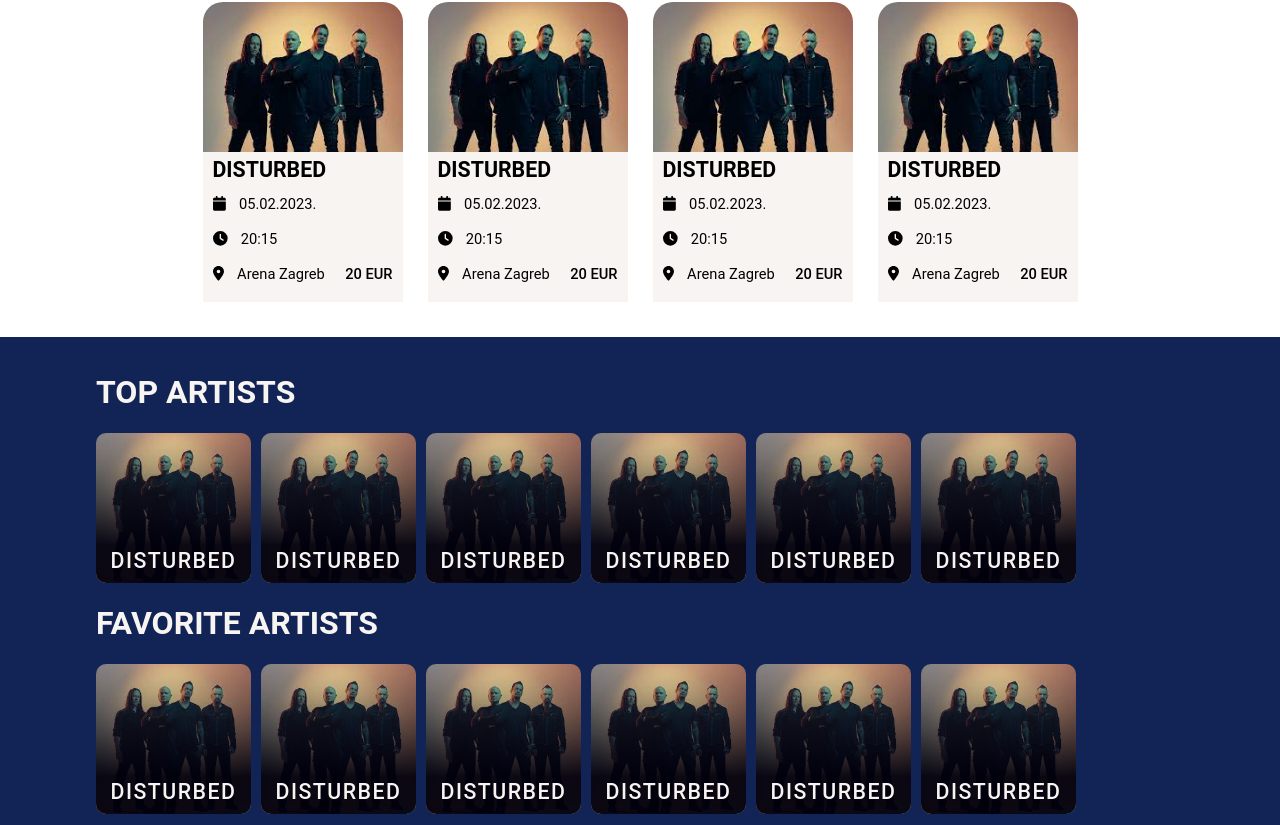
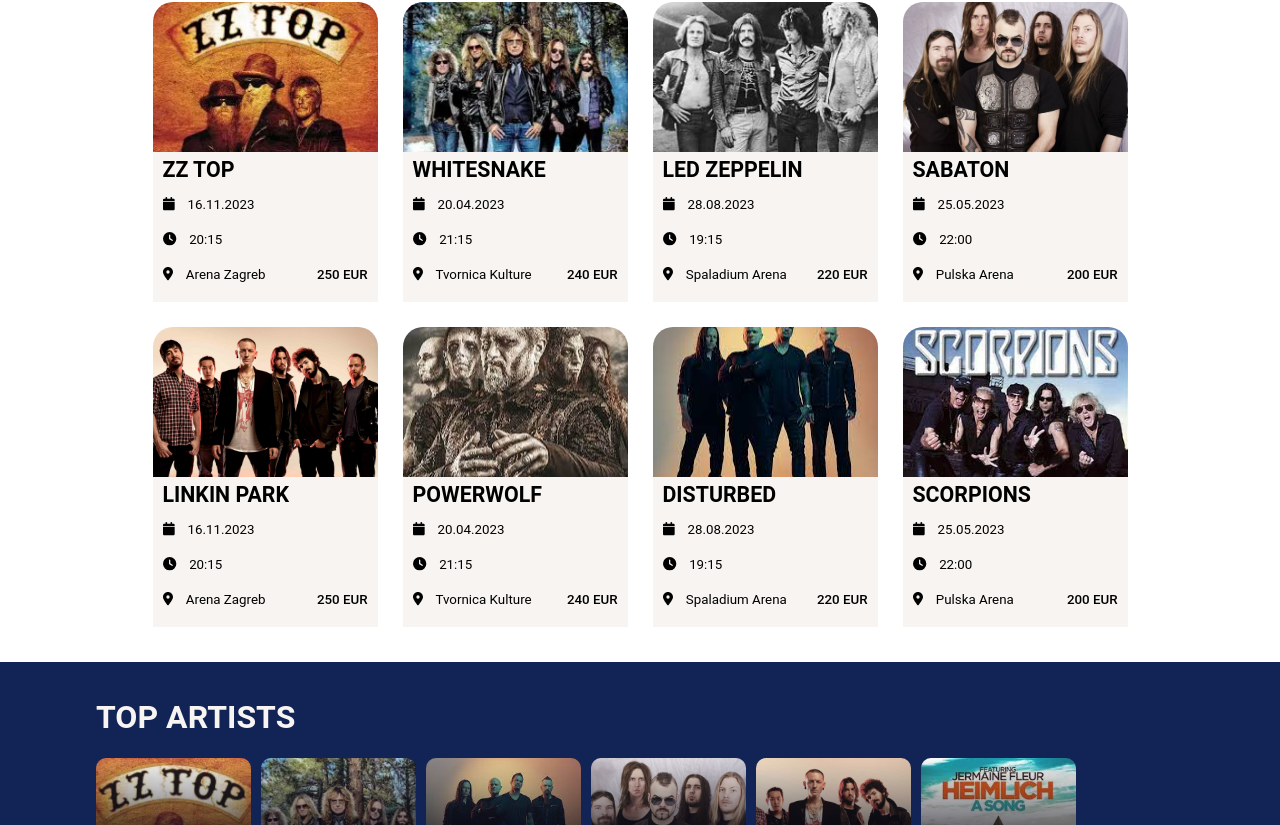
Before and after one commit to vorDa123/Zavrsni_Rad_dkuharic, a Vue app in the folder Koncertus/: page / in a window 1280 px wide. Shown: the part 655-1480 px from the top of the page. Built offline with nearby package versions, Linux system fonts and the light colour scheme.

Commit message:
Some fixes and making more reactive, trying carousel slide

```diff
--- a/Koncertus/package.json
+++ b/Koncertus/package.json
@@ -9,13 +9,17 @@
     "lint": "eslint . --ext .vue,.js,.jsx,.cjs,.mjs --fix --ignore-path .gitignore"
   },
   "dependencies": {
+    "@egjs/vue3-flicking": "^4.10.6",
     "@fortawesome/fontawesome-svg-core": "^6.2.1",
     "@fortawesome/free-brands-svg-icons": "^6.2.1",
     "@fortawesome/free-regular-svg-icons": "^6.2.1",
     "@fortawesome/free-solid-svg-icons": "^6.2.1",
     "@fortawesome/vue-fontawesome": "^3.0.3",
+    "dotenv": "^16.0.3",
     "vue": "^3.2.45",
-    "vue-router": "^4.1.6"
+    "vue-carousel": "^0.18.0",
+    "vue-router": "^4.1.6",
+    "vue3-carousel": "^0.2.16"
   },
   "devDependencies": {
     "@rushstack/eslint-patch": "^1.1.4",
--- a/Koncertus/src/assets/styles.css
+++ b/Koncertus/src/assets/styles.css
@@ -9,6 +9,11 @@
 p {
   margin: 0;
 }
+
+.hamburgerNavigation {
+  display: none;
+}
+
 
 nav {
   width: 100%;
@@ -21,6 +26,18 @@
   z-index: 10000;
 }
 
+.carousel {
+  display: flex;
+  justify-content: center;
+  align-items: center;
+  margin-bottom: 50px;
+}
+
+.carousel-item {
+  flex-basis: 300px;
+  margin: 0 10px;
+}
+
 nav a.middleAlign {
   padding: 18px 0 0 0;
 }
@@ -50,7 +67,7 @@
 }
 
 .wrapper {
-  max-width: 85%;
+  max-width: 70%;
   margin: 0 auto;
 }
 
@@ -77,7 +94,6 @@
   display: flex;
   flex-wrap: wrap;
   gap: 25px;
-  justify-content: center;
 }
 
 .concertCard {
@@ -92,9 +108,6 @@
   width: 100%;
   height: 50%;
   border-radius: inherit;
-  background-image: url("@/assets/img/disturbed.png");
-  background-size: cover;
-  background-repeat: no-repeat;
 }
 
 .concertCardText {
@@ -131,14 +144,6 @@
   padding: 15px 0 50px 0;
 }
 
-/* .topArtists{
-  overflow: hidden;
-}
-
-.favoriteArtists{
-  overflow: hidden;
-} */
-
 .uppercase {
   text-transform: uppercase;
 }
@@ -159,9 +164,6 @@
   width: 100%;
   height: 200px;
   border-radius: 10px;
-  background-image: url("@/assets/img/disturbed.png");
-  background-size: cover;
-  background-repeat: no-repeat;
   z-index: 1;
   cursor: pointer;
 }
@@ -206,7 +208,6 @@
   height: 50px;
   border: 1px solid #0a1733;
   padding-left: 5px;
-  margin-left: 100px;
 }
 
 .newsletterButton {
@@ -717,7 +718,7 @@
   background-color: #f7f4f2;
   border-radius: 10px;
   display: flex;
-  gap: 85px;
+  gap: 60px;
   align-items: center;
 }
 
@@ -897,11 +898,6 @@
   display: flex;
 }
 
-/* .faqContainer{
-  width: 60%;
-  margin-right: 100px;
-} */
-
 .questionAnswer {
   background-color: #f7f4f2;
   border-radius: 10px;
@@ -953,7 +949,88 @@
   margin: 0 auto;
 }
 
+@media only screen and (1441px <= width <= 1536px) {
+  .wrapper {
+    max-width: 85%;
+    margin: 0 auto;
+  }
+
+  .hamburgerNavigation {
+    display: none;
+  }
+
+  .newsletterInputField {
+    max-width: 570px;
+    width: 100%;
+    height: 50px;
+    border: 1px solid #0a1733;
+    padding-left: 5px;
+    margin-left: 0px;
+  }
+
+  .artistSong {
+    margin-left: 200px;
+  }
+
+  .positionSlider {
+    margin-left: 200px;
+  }
+
+  .shoppingCart {
+    font-size: 15pt;
+    padding-right: 10px;
+  }
+
+  .positionCenter {
+    margin-left: 0px;
+  }
+
+  .inputSize {
+    max-width: 760px;
+    width: 100%;
+    height: 50px;
+    margin: 8px 0 15px 0;
+  }
+
+  .textAreaWidth {
+    max-width: 760px;
+    width: 100%;
+  }
+
+  .sendButtonPosition {
+    position: relative;
+    left: 714px;
+    margin-bottom: 15px;
+  }
+
+  .profileInfo {
+    width: 60%;
+    background-color: #f7f4f2;
+    border-radius: 10px;
+    display: flex;
+    gap: 55px;
+    align-items: center;
+  }
+}
+
 @media only screen and (1281px <= width <= 1440px) {
+  .wrapper {
+    max-width: 85%;
+    margin: 0 auto;
+  }
+
+  .hamburgerNavigation {
+    display: none;
+  }
+
+  .concertCardContainer {
+    width: 100%;
+    display: flex;
+    flex-wrap: wrap;
+    gap: 25px;
+    justify-content: center;
+  }
+
   .concertCard {
     border-radius: 20px 20px 0 0;
     max-width: 250px;
@@ -975,9 +1052,6 @@
     width: 100%;
     height: 180px;
     border-radius: 10px;
-    background-image: url("@/assets/img/disturbed.png");
-    background-size: cover;
-    background-repeat: no-repeat;
     z-index: 1;
     cursor: pointer;
   }
@@ -986,7 +1060,7 @@
     position: relative;
     top: 140px;
     text-align: center;
-    font-size: 16pt;
+    font-size: 14pt;
     letter-spacing: 1.5px;
   }
 
@@ -1060,9 +1134,26 @@
 }
 
 @media only screen and (811px <= width <= 1280px) {
+  .wrapper {
+    max-width: 85%;
+    margin: 0 auto;
+  }
+
+  .hamburgerNavigation {
+    display: none;
+  }
+
+  .concertCardContainer {
+    width: 100%;
+    display: flex;
+    flex-wrap: wrap;
+    gap: 25px;
+    justify-content: center;
+  }
+
   .concertCard {
     border-radius: 20px 20px 0 0;
-    max-width: 200px;
+    max-width: 225px;
     width: 100%;
     height: 300px;
     cursor: pointer;
@@ -1073,7 +1164,7 @@
     height: 50%;
     background-color: #f7f4f2;
     line-height: 35px;
-    font-size: 11pt;
+    font-size: 10pt;
   }
 
   .artistCard {
@@ -1081,9 +1172,6 @@
     width: 100%;
     height: 150px;
     border-radius: 10px;
-    background-image: url("@/assets/img/disturbed.png");
-    background-size: cover;
-    background-repeat: no-repeat;
     z-index: 1;
     cursor: pointer;
   }
@@ -1092,7 +1180,7 @@
     position: relative;
     top: 115px;
     text-align: center;
-    font-size: 16pt;
+    font-size: 12pt;
     letter-spacing: 1.5px;
   }
 
@@ -1116,7 +1204,7 @@
     padding-top: 28px;
   }
 
-  .widthContentReservation .iconFontSize{
+  .widthContentReservation .iconFontSize {
     font-size: 8pt;
     padding-top: 45px;
   }
@@ -1186,6 +1274,15 @@
 }
 
 @media only screen and (413px <= width <= 810px) {
+  .wrapper {
+    max-width: 85%;
+    margin: 0 auto;
+  }
+
+  .hamburgerNavigation {
+    display: none;
+  }
+
   .concertCard {
     border-radius: 10px 10px 0 0;
     max-width: 250px;
@@ -1466,12 +1563,12 @@
     padding-top: 48px;
   }
 
-  .widthContentReservation .iconFontSize{
+  .widthContentReservation .iconFontSize {
     font-size: 8pt;
     padding-top: 8px;
   }
 
-  .widthContentReservation .inline{
+  .widthContentReservation .inline {
     display: flex;
     flex-direction: column;
   }
@@ -1625,6 +1722,11 @@
 }
 
 @media only screen and (max-width: 412px) {
+  .wrapper {
+    max-width: 85%;
+    margin: 0 auto;
+  }
+
   nav {
     max-width: 412px;
     width: 100%;
@@ -1633,7 +1735,8 @@
     flex-direction: column;
     justify-content: center;
     align-items: center;
-    position: unset;
+    position: fixed;
+    top: 50px;
     z-index: 10000;
   }
 
@@ -1829,50 +1932,49 @@
     padding-top: 10px;
   }
 
-  .listOfConcerts .row .column .odd.inline{
+  .listOfConcerts .row .column .odd.inline {
     display: flex;
     flex-direction: column;
     align-items: center;
   }
 
-  .listOfConcerts .row .column .even.inline{
+  .listOfConcerts .row .column .even.inline {
     display: flex;
     flex-direction: column;
     align-items: center;
   }
 
-  .listOfConcerts .row .column .odd .widthContent.inline{
+  .listOfConcerts .row .column .odd .widthContent.inline {
     display: flex;
     flex-direction: column;
     align-items: center;
   }
 
-  .listOfConcerts .row .column .even .widthContent.inline{
+  .listOfConcerts .row .column .even .widthContent.inline {
     display: flex;
     flex-direction: column;
     align-items: center;
   }
 
-  .listOfConcerts .row .column .odd .widthContent .inline{
-    display: flex;
-    flex-direction: column;
-  }
-
-  .listOfConcerts .row .column .even .widthContent .inline{
-    display: flex;
-    flex-direction: column;
-  }
-
-
-  .listOfConcerts .row .column .odd .widthContent .inline.iconFontSize > p{
+  .listOfConcerts .row .column .odd .widthContent .inline {
+    display: flex;
+    flex-direction: column;
+  }
+
+  .listOfConcerts .row .column .even .widthContent .inline {
+    display: flex;
+    flex-direction: column;
+  }
+
+  .listOfConcerts .row .column .odd .widthContent .inline.iconFontSize > p {
     line-height: 20px;
   }
 
-  .listOfConcerts .row .column .even .widthContent .inline.iconFontSize > p{
+  .listOfConcerts .row .column .even .widthContent .inline.iconFontSize > p {
     line-height: 20px;
   }
 
-  .shoppingCart{
+  .shoppingCart {
     position: relative;
     bottom: 360px;
     left: 100px;
@@ -1929,7 +2031,7 @@
     display: flex;
     flex-direction: column;
     gap: 15px;
-    height: 330px;
+    height: 660px;
   }
 
   .profileInfo {
@@ -1937,8 +2039,31 @@
     background-color: #f7f4f2;
     border-radius: 10px;
     display: flex;
+    flex-direction: column;
     gap: 20px;
     align-items: center;
+  }
+
+  .profilePicture {
+    border-radius: 10px 10px 0 0;
+    width: 100%;
+    height: 250px;
+    background-image: url("/src/assets/img/profilepic.png");
+    background-size: cover;
+    background-repeat: no-repeat;
+  }
+
+  .socialMediaProfile {
+    display: inline-flex;
+    padding-bottom: 20px;
+  }
+
+  .notFirst {
+    margin: 0 0 0 15px;
+  }
+
+  .verticalLine {
+    display: none;
   }
 
   .notifications {
@@ -2205,4 +2330,17 @@
     padding-left: 10px;
     color: #0a1733;
   }
-}
+
+  .hamburgerNavigation {
+    display: block;
+    color: #f7f4f2;
+    font-size: 24pt;
+    padding-top: 10px;
+    padding-bottom: 10px;
+    background-color: #0a1733;
+    width: 100%;
+    position: fixed;
+    top: 0;
+    z-index: 10000;
+  }
+}
--- a/Koncertus/src/components/TopFavoriteArtists.vue
+++ b/Koncertus/src/components/TopFavoriteArtists.vue
@@ -4,34 +4,10 @@
             <div class="topArtists">
                 <h1 class="uppercase">Top artists</h1>
                 <div class="artistsCardsContainer">
-                    <div class="artistCard">
+                    <div class="artistCard" v-for="topArtist in topArtistArray"
+        :key="topArtist.id" :style="backgroundImageStyles(topArtist)">
                         <div class="gradientBackground">
-                            <p class="uppercase bold artistCardTitle">Disturbed</p>
-                        </div>
-                    </div>
-                    <div class="artistCard">
-                        <div class="gradientBackground">
-                            <p class="uppercase bold artistCardTitle">Disturbed</p>
-                        </div>
-                    </div>
-                    <div class="artistCard">
-                        <div class="gradientBackground">
-                            <p class="uppercase bold artistCardTitle">Disturbed</p>
-                        </div>
-                    </div>
-                    <div class="artistCard">
-                        <div class="gradientBackground">
-                            <p class="uppercase bold artistCardTitle">Disturbed</p>
-                        </div>
-                    </div>
-                    <div class="artistCard">
-                        <div class="gradientBackground">
-                            <p class="uppercase bold artistCardTitle">Disturbed</p>
-                        </div>
-                    </div>
-                    <div class="artistCard">
-                        <div class="gradientBackground">
-                            <p class="uppercase bold artistCardTitle">Disturbed</p>
+                            <p class="uppercase bold artistCardTitle">{{ topArtist.artist }}</p>
                         </div>
                     </div>
                 </div>
@@ -39,34 +15,10 @@
             <div class="favoriteArtists">
                 <h1 class="uppercase">Favorite artists</h1>
                 <div class="artistsCardsContainer">
-                    <div class="artistCard">
+                    <div class="artistCard" v-for="favoriteArtist in favoriteArtistArray"
+        :key="favoriteArtist.id" :style="backgroundImageStyles(favoriteArtist)">
                         <div class="gradientBackground">
-                            <p class="uppercase bold artistCardTitle">Disturbed</p>
-                        </div>
-                    </div>
-                    <div class="artistCard">
-                        <div class="gradientBackground">
-                            <p class="uppercase bold artistCardTitle">Disturbed</p>
-                        </div>
-                    </div>
-                    <div class="artistCard">
-                        <div class="gradientBackground">
-                            <p class="uppercase bold artistCardTitle">Disturbed</p>
-                        </div>
-                    </div>
-                    <div class="artistCard">
-                        <div class="gradientBackground">
-                            <p class="uppercase bold artistCardTitle">Disturbed</p>
-                        </div>
-                    </div>
-                    <div class="artistCard">
-                        <div class="gradientBackground">
-                            <p class="uppercase bold artistCardTitle">Disturbed</p>
-                        </div>
-                    </div>
-                    <div class="artistCard">
-                        <div class="gradientBackground">
-                            <p class="uppercase bold artistCardTitle">Disturbed</p>
+                            <p class="uppercase bold artistCardTitle">{{ favoriteArtist.artist }}</p>
                         </div>
                     </div>
                 </div>
@@ -74,3 +26,99 @@
         </div>
     </div>
 </template>
+<script>
+import ZZTopImage from '@/assets/img/zztop.png';
+import WhitesnakeImage from '@/assets/img/whitesnake.png';
+import SabatonImage from '@/assets/img/sabaton.png';
+import LinkinParkImage from '@/assets/img/linkinpark.png';
+import IronMaidenImage from '@/assets/img/ironmaiden.png';
+import PowerwolfImage from '@/assets/img/powerwolf.png';
+import ScorpionsImage from '@/assets/img/scorpions.png';
+import DisturbedImage from '@/assets/img/disturbed.png';
+import DivljeJagodeImage from '@/assets/img/divljejagode.png';
+import HeimlichImage from '@/assets/img/heimlich.png';
+
+export default {
+  data() {
+    return {
+      showModal: false,
+      concerts: {},
+      search: "",
+      topArtistArray: [
+        {
+          id: 1,
+          artist: "zz top",
+          isrc: ZZTopImage,
+        },
+        {
+          id: 2,
+          artist: "whitesnake",
+          isrc: WhitesnakeImage,
+        },
+        {
+          id: 3,
+          artist: "disturbed",
+          isrc: DisturbedImage,
+        },
+        {
+          id: 4,
+          artist: "sabaton",
+          isrc: SabatonImage,
+        },
+        {
+          id: 5,
+          artist: "linkin park",
+          isrc: LinkinParkImage,
+        },
+        {
+          id: 6,
+          artist: "heimlich",
+          isrc: HeimlichImage,
+        },
+      ],
+      favoriteArtistArray: [
+        {
+          id: 1,
+          artist: "divlje jagode",
+          isrc: DivljeJagodeImage,
+        },
+        {
+          id: 2,
+          artist: "whitesnake",
+          isrc: WhitesnakeImage,
+        },
+        {
+          id: 3,
+          artist: "linkin park",
+          isrc: LinkinParkImage,
+        },
+        {
+          id: 4,
+          artist: "iron maiden",
+          isrc: IronMaidenImage,
+        },
+        {
+          id: 5,
+          artist: "powerwolf",
+          isrc: PowerwolfImage,
+        },
+        {
+          id: 6,
+          artist: "scorpions",
+          isrc: ScorpionsImage,
+        },
+      ],
+    };
+  },
+  computed: {
+    backgroundImageStyles() {
+      return (arrayName) =>({
+        "background-image": `url("${arrayName.isrc}")`,
+        "background-repeat": "no-repeat",
+        "background-size": "cover",
+        "background-position": "center",
+      });
+    },
+  },
+};
+</script>
--- a/Koncertus/src/components/UpcomingConcerts.vue
+++ b/Koncertus/src/components/UpcomingConcerts.vue
@@ -7,58 +7,154 @@
         <font-awesome-icon icon="fa-brands fa-facebook" />
       -->
       <div class="concertCardContainer">
-            <div class="concertCard">
-                <div class="concertCardImage"></div>
+        <div
+          class="concertCard flicking-panel"
+          v-for="concert in upcomingConcertsArray"
+          :key="concert.id"
+        >
+          <div
+            class="concertCardImage"
+            :style="backgroundImageStyles(concert)"
+          ></div>
           <div class="concertCardText">
-                    <p class="concertCardTextTitle uppercase">Disturbed</p>
-                    <p><font-awesome-icon icon="fa-solid fa-calendar" class="paddingRightCardIcon" /> 05.02.2023.</p>
-                    <p><font-awesome-icon icon="fa-solid fa-clock" class="paddingRightCardIcon" /> 20:15</p>
+            <p class="concertCardTextTitle uppercase">{{ concert.artist }}</p>
+            <p>
+              <font-awesome-icon
+                icon="fa-solid fa-calendar"
+                class="paddingRightCardIcon"
+              />
+              {{ concert.date }}
+            </p>
+            <p>
+              <font-awesome-icon
+                icon="fa-solid fa-clock"
+                class="paddingRightCardIcon"
+              />
+              {{ concert.time }}
+            </p>
             <div class="sameLine">
-                        <p><font-awesome-icon icon="fa-solid fa-location-dot" class="paddingRightCardIcon" /> Arena
-                            Zagreb</p>
-                        <p class="alignRight bold">20 EUR</p>
-                    </div>
-                </div>
-            </div>
-            <div class="concertCard">
-                <div class="concertCardImage"></div>
-                <div class="concertCardText">
-                    <p class="concertCardTextTitle uppercase">Disturbed</p>
-                    <p><font-awesome-icon icon="fa-solid fa-calendar" class="paddingRightCardIcon" /> 05.02.2023.</p>
-                    <p><font-awesome-icon icon="fa-solid fa-clock" class="paddingRightCardIcon" /> 20:15</p>
-                    <div class="sameLine">
-                        <p><font-awesome-icon icon="fa-solid fa-location-dot" class="paddingRightCardIcon" /> Arena
-                            Zagreb</p>
-                        <p class="alignRight bold">20 EUR</p>
-                    </div>
-                </div>
-            </div>
-            <div class="concertCard">
-                <div class="concertCardImage"></div>
-                <div class="concertCardText">
-                    <p class="concertCardTextTitle uppercase">Disturbed</p>
-                    <p><font-awesome-icon icon="fa-solid fa-calendar" class="paddingRightCardIcon" /> 05.02.2023.</p>
-                    <p><font-awesome-icon icon="fa-solid fa-clock" class="paddingRightCardIcon" /> 20:15</p>
-                    <div class="sameLine">
-                        <p><font-awesome-icon icon="fa-solid fa-location-dot" class="paddingRightCardIcon" /> Arena
-                            Zagreb</p>
-                        <p class="alignRight bold">20 EUR</p>
-                    </div>
-                </div>
-            </div>
-            <div class="concertCard">
-                <div class="concertCardImage"></div>
-                <div class="concertCardText">
-                    <p class="concertCardTextTitle uppercase">Disturbed</p>
-                    <p><font-awesome-icon icon="fa-solid fa-calendar" class="paddingRightCardIcon" /> 05.02.2023.</p>
-                    <p><font-awesome-icon icon="fa-solid fa-clock" class="paddingRightCardIcon" /> 20:15</p>
-                    <div class="sameLine">
-                        <p><font-awesome-icon icon="fa-solid fa-location-dot" class="paddingRightCardIcon" /> Arena
-                            Zagreb</p>
-                        <p class="alignRight bold">20 EUR</p>
+              <p>
+                <font-awesome-icon
+                  icon="fa-solid fa-location-dot"
+                  class="paddingRightCardIcon"
+                />
+                {{ concert.location }}
+              </p>
+              <p class="alignRight bold">{{ concert.price }} EUR</p>
             </div>
           </div>
         </div>
       </div>
   </div>
 </template>
+<script>
+import ZZTopImage from "@/assets/img/zztop.png";
+import WhitesnakeImage from "@/assets/img/whitesnake.png";
+import LedZeppelinImage from "@/assets/img/ledzeppelin.png";
+import SabatonImage from "@/assets/img/sabaton.png";
+import LinkinParkImage from "@/assets/img/linkinpark.png";
+import IronMaidenImage from "@/assets/img/ironmaiden.png";
+import PowerwolfImage from "@/assets/img/powerwolf.png";
+import ScorpionsImage from "@/assets/img/scorpions.png";
+import DisturbedImage from "@/assets/img/disturbed.png";
+import DivljeJagodeImage from "@/assets/img/divljejagode.png";
+import HeimlichImage from "@/assets/img/heimlich.png";
+
+import Flicking from "@egjs/vue3-flicking";
+
+export default {
+  components: {
+    Flicking: Flicking,
+  },
+  data() {
+    return {
+      showModal: false,
+      concerts: {},
+      search: "",
+      upcomingConcertsArray: [
+        {
+          id: 1,
+          artist: "zz top",
+          location: "Arena Zagreb",
+          date: "16.11.2023",
+          time: "20:15",
+          price: 250,
+          isrc: ZZTopImage,
+        },
+        {
+          id: 2,
+          artist: "whitesnake",
+          location: "Tvornica Kulture",
+          date: "20.04.2023",
+          time: "21:15",
+          price: 240,
+          isrc: WhitesnakeImage,
+        },
+        {
+          id: 3,
+          artist: "led zeppelin",
+          location: "Spaladium Arena",
+          date: "28.08.2023",
+          time: "19:15",
+          price: 220,
+          isrc: LedZeppelinImage,
+        },
+        {
+          id: 4,
+          artist: "sabaton",
+          location: "Pulska Arena",
+          date: "25.05.2023",
+          time: "22:00",
+          price: 200,
+          isrc: SabatonImage,
+        },{
+          id: 5,
+          artist: "Linkin park",
+          location: "Arena Zagreb",
+          date: "16.11.2023",
+          time: "20:15",
+          price: 250,
+          isrc: LinkinParkImage,
+        },
+        {
+          id: 6,
+          artist: "powerwolf",
+          location: "Tvornica Kulture",
+          date: "20.04.2023",
+          time: "21:15",
+          price: 240,
+          isrc: PowerwolfImage,
+        },
+        {
+          id: 7,
+          artist: "Disturbed",
+          location: "Spaladium Arena",
+          date: "28.08.2023",
+          time: "19:15",
+          price: 220,
+          isrc: DisturbedImage,
+        },
+        {
+          id: 8,
+          artist: "scorpions",
+          location: "Pulska Arena",
+          date: "25.05.2023",
+          time: "22:00",
+          price: 200,
+          isrc: ScorpionsImage,
+        },
+      ],
+    };
+  },
+  computed: {
+    backgroundImageStyles() {
+      return (concert) => ({
+        "background-image": `url("${concert.isrc}")`,
+        "background-repeat": "no-repeat",
+        "background-size": "cover",
+        "background-position": "center",
+      });
+    },
+  },
+};
+</script>
--- a/Koncertus/src/main.js
+++ b/Koncertus/src/main.js
@@ -26,6 +26,7 @@
 import { faUser } from "@fortawesome/free-solid-svg-icons";
 import { faEnvelope } from "@fortawesome/free-solid-svg-icons";
 import { faLock } from "@fortawesome/free-solid-svg-icons";
+import { faBars } from "@fortawesome/free-solid-svg-icons";
 
 import "@/assets/styles.css";
 library.add(
@@ -50,6 +51,7 @@
   faUser,
   faEnvelope,
   faLock,
+  faBars,
 );
 const app = createApp(App);
 
```
Also changed, not shown: Koncertus/src/App.vue (+24 -2 lines), 1 other file (tests, documents, lock files or other folders). Lines whose indentation alone changed are shown as unchanged.
